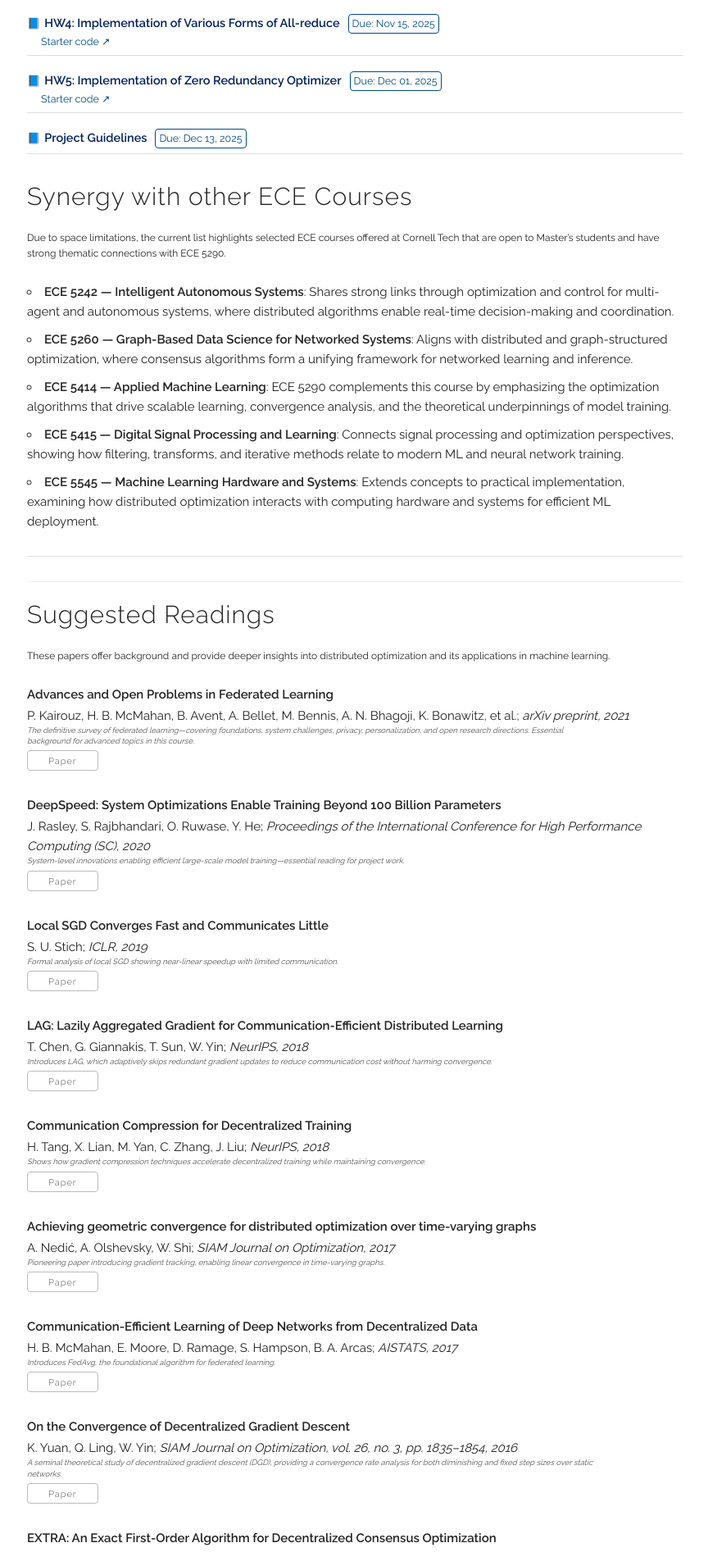
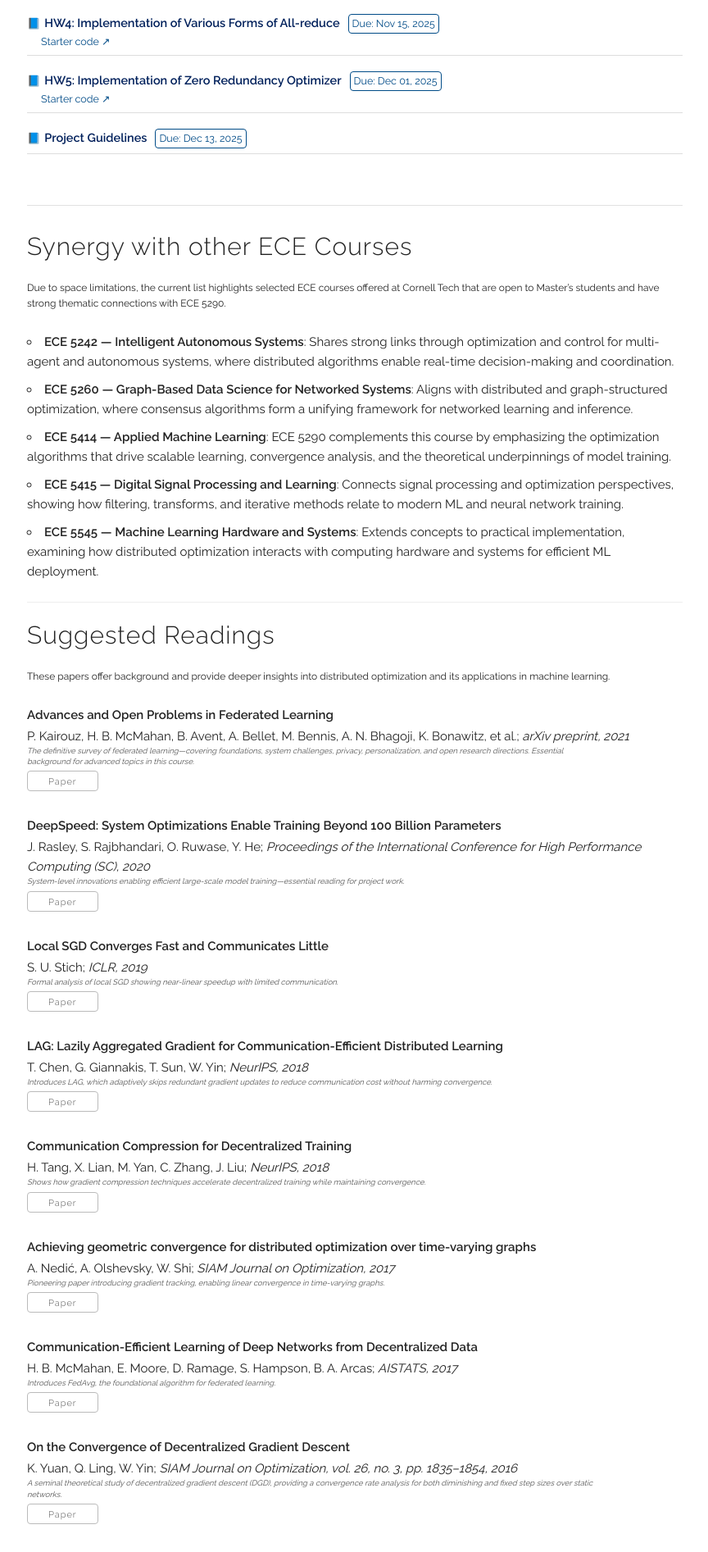
Before and after one commit to chentianyi1991/ECE5290, a Jekyll site: the page built from index.html, in a window 1280 px wide. Shown: the part 3077-4970 px from the top of the page at 82% size, without its empty margins (207-1071 px from the left). Built offline with Jekyll 4.4.1, drawn with Linux system fonts in a browser that asks for light colours.

Commit message:
Update course.html

```diff
--- a/_layouts/course.html
+++ b/_layouts/course.html
@@ -83,7 +83,7 @@ when they are used to solve large-scale distributed problems arising in AI, mach
   {% include modules.html %}
   {% include assignments.html %}
 
-
+      <hr style="margin: 2em 0;">
 <section id="synergy">
   <h4>Synergy with other ECE Courses</h4>
     <p style="font-size:12px">
@@ -99,7 +99,7 @@ when they are used to solve large-scale distributed problems arising in AI, mach
   </ul>
 </section>
 
-    <hr style="margin: 2em 0;">
+
   <!-- ADDED: render page-specific content (your Suggested Readings & People from index.html) -->
      {% include readings.html %}
 
```
